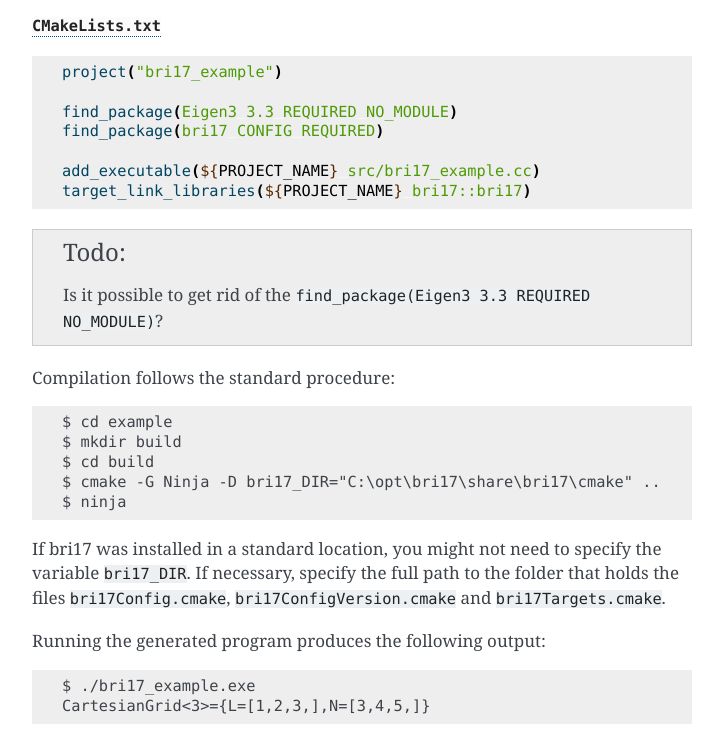
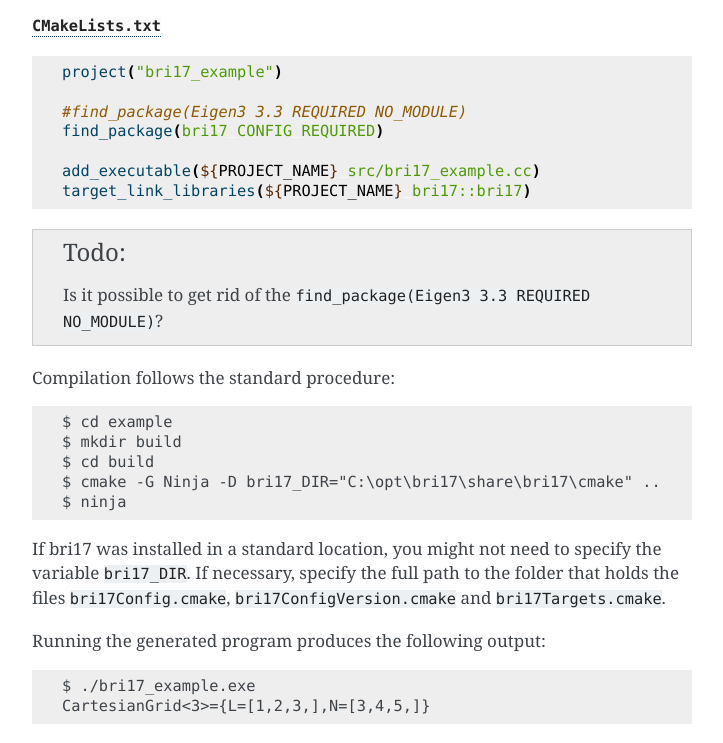
Before and after one commit to sbrisard/bri17, a Sphinx documentation site: the page built from sphinx/installation.rst, in a window 1280 px wide and 900 px high, scrolled down 831 px, cut to the strip 157-900 px from the top of the window. Shown: the whole strip, without its empty margins (388-1111 px from the left). Built offline with Sphinx 7.4.7, drawn with Linux system fonts in a browser that asks for light colours.

```diff
--- a/sphinx/example/CMakeLists.txt
+++ b/sphinx/example/CMakeLists.txt
@@ -1,6 +1,6 @@
 project("bri17_example")
 
-find_package(Eigen3 3.3 REQUIRED NO_MODULE)
+#find_package(Eigen3 3.3 REQUIRED NO_MODULE)
 find_package(bri17 CONFIG REQUIRED)
 
 add_executable(${PROJECT_NAME} src/bri17_example.cc)
```
Also changed, not shown: 1 other file.
